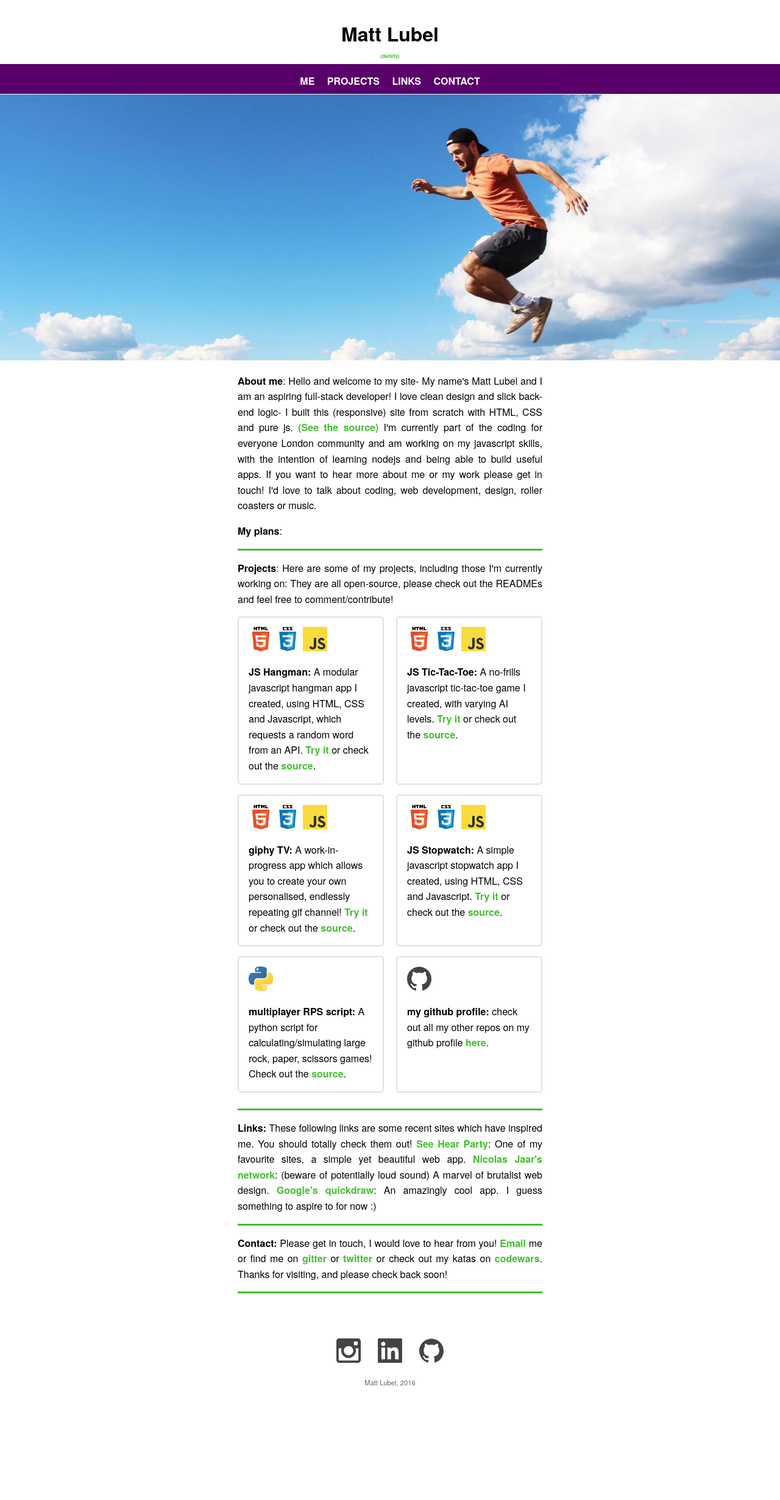
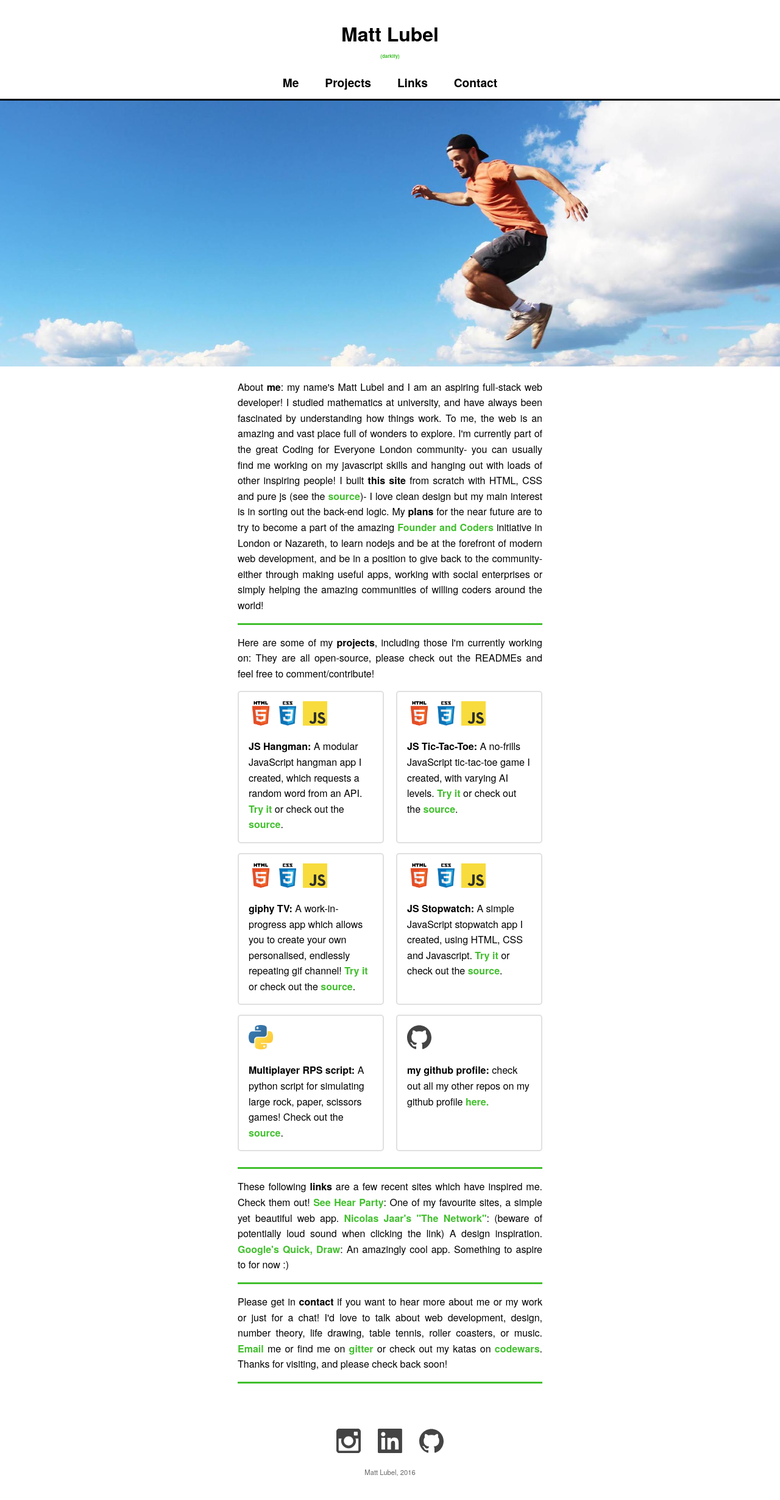
Before and after one commit to mattlub/mattlub.github.io, a plain HTML site: page index.html in a window 1280 px wide. Shown: the whole page at 61% size. Drawn offline with Linux system fonts and the light colour scheme.

Commit message:
clean up

```diff
--- a/index.html
+++ b/index.html
@@ -44,7 +44,7 @@
             </div>
         </div>
 
-        <!-- content
+        <!-- Content
         –––––––––––––––––––––––––––––––––––––––––––––––––– -->
         <div class="content-container">
 
@@ -54,24 +54,27 @@
 
             <div id="about-section" class="section-container">
                 <p>
-                <span class="cool red">About me</span>: Hello and welcome to my site- My
-                name's Matt Lubel and I am an aspiring <span class="red">full-stack developer</span>!
-                I love clean design and slick back-end logic- I built this (responsive) site from scratch with HTML, CSS and pure js.
-                <a class="link" href="http://www.github.com" target="_blank">(See the source)</a>
-                I'm currently part of the coding for everyone London community and am
-                working on my javascript skills, with the intention of learning nodejs and being
-                able to build useful apps.
-                If you want to hear more about me or my work please get in touch! I'd love to talk about
-                coding, web development, design, roller coasters or music.
-                </p>
-                <p>
-                <span class="cool red">My plans</span>:
-
+                About <span class="bold">me</span>: my
+                name's Matt Lubel and I am an aspiring <span class="red">full-stack web developer</span>!
+                I studied mathematics at university, and have always been fascinated by
+                understanding how things work. To me, the web is an amazing and vast place full
+                of wonders to explore. I'm currently part of the great Coding for Everyone London community- you can usually find me
+                working on my javascript skills and hanging out with loads of other inspiring people!
+                I built <span class="bold">this site</span> from scratch with HTML, CSS and pure js
+                (see the <a class="link" href="http://www.github.com/mattlub.github.io" target="_blank">source</a>)-
+                I love clean design but my main interest is in sorting out the back-end logic.
+                My <span class="bold">plans</span> for the near future are to try to become a part of
+                the amazing <a class="link" href="http://www.foundersandcoders.com" target="_blank">Founder and Coders</a>
+                initiative in London or Nazareth, to learn nodejs and be at the
+                forefront of modern web development, and be in a position to give back to the community-
+                either through making useful apps, working with social enterprises or simply helping the amazing
+                communities of willing coders around the world!
                 </p>
             </div>
 
             <div id="projects-section" class="section-container">
-                <p><span class="cool red">Projects</span>: Here are some of my projects, including those I'm currently working on:
+
+                <p>Here are some of my <span class="bold">projects</span>, including those I'm currently working on:
                 They are all open-source, please check out the READMEs and feel free to comment/contribute!</p>
 
                 <div class="projects-container">
@@ -82,9 +85,8 @@
                             <img class="logo" src="images/css.png" alt="css logo">
                             <img class="logo" src="images/js.jpg" alt="js logo">
                         </div>
-                        <p><span class="cool red">JS Hangman:</span> A modular javascript
-                        hangman app I created, using HTML, CSS and Javascript, which
-                        requests a random word from an API.
+                        <p><span class="bold">JS Hangman:</span> A modular JavaScript
+                        hangman app I created, which requests a random word from an API.
                         <a class="link" href="https://mattlub.github.io/js-hangman/" target="_blank">
                         Try it</a> or check out the
                         <a class="link" href="https://github.com/mattlub/js-hangman" target="_blank">source</a>.</p>
@@ -96,8 +98,8 @@
                             <img class="logo" src="images/css.png" alt="css logo">
                             <img class="logo" src="images/js.jpg" alt="js logo">
                         </div>
-                        <p><span class="cool red">JS Tic-Tac-Toe:</span> A no-frills
-                        javascript tic-tac-toe game I created, with varying AI levels.
+                        <p><span class="bold">JS Tic-Tac-Toe:</span> A no-frills
+                        JavaScript tic-tac-toe game I created, with varying AI levels.
                         <a class="link" href="https://mattlub.github.io/js-tic-tac-toe/" target="_blank">
                         Try it</a> or check out the
                         <a class="link" href="https://github.com/mattlub/js-tic-tac-toe" target="_blank">source</a>.</p>
@@ -109,7 +111,7 @@
                             <img class="logo" src="images/css.png" alt="css logo">
                             <img class="logo" src="images/js.jpg" alt="js logo">
                         </div>
-                        <p><span class="cool red">giphy TV:</span> A work-in-progress app which
+                        <p><span class="bold">giphy TV:</span> A work-in-progress app which
                         allows you to create your own personalised, endlessly repeating
                         gif channel!
                         <a class="link" href="https://mattlub.github.io/giphy-tv/" target="_blank">
@@ -123,7 +125,7 @@
                             <img class="logo" src="images/css.png" alt="css logo">
                             <img class="logo" src="images/js.jpg" alt="js logo">
                         </div>
-                        <p><span class="cool red">JS Stopwatch:</span> A simple javascript
+                        <p><span class="bold">JS Stopwatch:</span> A simple JavaScript
                         stopwatch app I created, using HTML, CSS and Javascript.
                         <a class="link" href="https://mattlub.github.io/js-stopwatch/" target="_blank">
                         Try it</a> or check out the
@@ -134,18 +136,18 @@
                         <div class="logos-container">
                             <img class="logo" src="images/python.png" alt="python logo">
                         </div>
-                        <p><span class="cool red">multiplayer RPS script:</span> A python
-                        script for calculating/simulating large rock, paper, scissors games!
-                        Check out the <a class="link" href="https://github.com/mattlub/rps" target="_blank">source</a>.</p>
+                        <p><span class="bold">Multiplayer RPS script:</span> A python
+                        script for simulating large rock, paper, scissors games!
+                        Check out the <a class="link" href="https://github.com/mattlub/multiplayer-RPS-simulator" target="_blank">source</a>.</p>
                     </div>
 
                     <div class="project">
                         <div class="logos-container">
                             <img class="logo" src="images/github.svg" alt="github logo">
                         </div>
-                        <p><span class="cool red">my github profile:</span> check out all my other repos
+                        <p><span class="bold">my github profile:</span> check out all my other repos
                         on my github profile
-                        <a class="link" href="https://github.com/" target="_blank">
+                        <a class="link" href="https://github.com/mattlub" target="_blank">
                         here.</a></p>
                     </div>
 
@@ -154,21 +156,21 @@
             </div>
 
             <div id="links-section" class="section-container">
-                <p><span class="cool red">Links:</span>
-                These following links are some recent sites which have inspired me.
-                You should totally check them out!
+                <p>These following <span class="bold">links</span>
+                are a few recent sites which have inspired me.
+                Check them out!
                 <a class="link" href="http://www.seehearparty.com" target="_blank">See Hear Party</a>: One of my favourite sites, a simple yet beautiful web app.
-                <a class="link" href="http://www.other-people.network" target="_blank">Nicolas Jaar's network</a>: (beware of potentially loud sound) A marvel of brutalist web design.
-                <a class="link" href="https://quickdraw.withgoogle.com/" target="_blank">Google's quickdraw</a>: An amazingly cool app. I guess something to aspire to for now :)</br>
+                <a class="link" href="http://www.other-people.network" target="_blank">Nicolas Jaar's "The Network"</a>: (beware of potentially loud sound when clicking the link) A design inspiration.
+                <a class="link" href="https://quickdraw.withgoogle.com/" target="_blank">Google's Quick, Draw</a>: An amazingly cool app. Something to aspire to for now :)</br>
                 </p>
             </div>
 
             <div id="contact-section" class="section-container">
-                <p><span class="cool red">Contact:</span>
-                Please get in touch, I would love to hear from you!
-                <a class="link" target="_blank" href="mailto:matt_lubel@hotmail.com">Email</a> me or
+                <p>Please get in <span class="bold">contact </span>
+                if you want to hear more about me or my work or just for a chat! I'd love to talk about
+                web development, design, number theory, life drawing, table tennis, roller coasters, or music.
+                <a class="link" href="mailto:matt_lubel@hotmail.com">Email</a> me or
                 find me on <a class="link" target="_blank" href="https://gitter.im/mattlub">gitter</a> or
-                <a class="link" target="_blank" href="https://twitter.com/mattlubel">twitter</a> or
                 check out my katas on <a class="link" href="https://www.codewars.com/users/mattlub/authored" target="_blank">codewars</a>.
                 Thanks for visiting, and please check back soon!
                 </p>
@@ -182,13 +184,13 @@
         <div class="footer-container">
             <footer>
                 <nav class="social-links">
-                    <a href="instagram.com">
+                    <a href="https://www.instagram.com/mattrl" target="_blank">
                         <img src="images/instagram.svg" alt="instagram logo">
                     </a>
-                    <a href="linkedin.com">
+                    <a href="www.linkedin.com" target="_blank">
                         <img src="images/linkedin.svg" alt="linkedin logo">
                     </a>
-                    <a href="github.com">
+                    <a href="https://github.com/mattlub" target="_blank">
                         <img src="images/github.svg" alt="github logo">
                     </a>
                 </nav>
--- a/main.css
+++ b/main.css
@@ -27,14 +27,6 @@ div {
     -webkit-transition: all 1s ease;
 }
 
-body.dark .header-container {
-    background-color: #000238;
-}
-
-body.dark .main-title {
-    color: white;
-}
-
 .main-title {
     padding-top: 1em;
     margin: 0px auto;
@@ -49,7 +41,7 @@ body.dark .main-title {
 }
 
 #navbar-ghost {
-    height: 50px;
+    height: 60px;
 }
 
 .hidden {
@@ -58,21 +50,13 @@ body.dark .main-title {
 
 .nav-container {
     text-align:center;
-    height: 50px;
-    background-color: #5A006B;
+    height: 60px;
+    background-color:white;
     box-sizing: border-box;
-    border-bottom: 1px solid #ffffff;
+    border-bottom: 3px solid black;
     -webkit-transition: all 1s ease;
     overflow-x: auto;
     overflow-y:hidden;
-}
-
-.nav-container.dark {
-    border-bottom: 1px solid white;
-}
-
-.nav-container.dark a {
-    color: white;
 }
 
 .nav {
@@ -91,10 +75,9 @@ body.dark .main-title {
 
 .nav a {
     text-decoration: none;
-    font-size: 1em;
+    font-size: 1.2em;
     font-weight: 600;
-    color: white;
-    text-transform: uppercase;
+    color: black;
     margin: 0em 0.5em;
     -webkit-transition: all 0.3s ease;
 }
@@ -107,6 +90,22 @@ body.dark .main-title {
     display:none;
 }
 
+body.dark .header-container {
+    background-color: #000238;
+}
+
+body.dark .main-title {
+    color: white;
+}
+
+body.dark .nav a {
+    color: white;
+}
+
+body.dark .nav-container {
+    background-color: #5A006B;
+    border-bottom: 3px solid white;
+}
 
 /* CONTENT AREA
 --------------------------- */
@@ -120,8 +119,7 @@ body.dark .main-title {
     width: 100%;
 }
 
-
-/* general sections- eg about, projects
+/* SECTIONS AND PROJECTS
 --------------------------- */
 
 .section-container {
@@ -169,10 +167,6 @@ body.dark .main-title {
     height: 40px;
 }
 
-.project.dark {
-    background-color: #000;
-}
-
 .project:hover {
     border: 2px solid #abff77;
 }
@@ -181,11 +175,15 @@ body.dark .main-title {
     line-height: 1.6;
 }
 
+body.dark .project {
+    background-color: #000;
+}
+
 
 /* special font styles
 --------------------------- */
 
-.cool {
+.bold {
     font-weight: 700;
 }
 
@@ -200,17 +198,6 @@ body.dark .main-title {
     color: #779999;
 }
 
-.redd {
-    color:#FF1414;
-}
-
-.blue {
-    color: blue;
-}
-
-.green {
-    color: #41BF2D;
-}
 
 
 /* footer
@@ -223,10 +210,6 @@ body.dark .main-title {
     background-color: #ffffff;
     text-align: center;
     -webkit-transition: all 1s ease;
-}
-
-.footer-container.dark {
-    background-color: #0C0C0C;
 }
 
 .social-links a {
@@ -252,6 +235,9 @@ footer p {
     font-size: 0.7em;
 }
 
+body.dark .footer-container {
+    background-color: #0C0C0C;
+}
 
 /* media queries
 --------------------------- */
@@ -290,8 +276,8 @@ footer p {
         margin-right: auto;
     }
 
-    .content-container {
-
+    .nav a{
+        margin: 0em 1em;
     }
 
     .section-container {
--- a/script.js
+++ b/script.js
@@ -4,14 +4,7 @@ document.addEventListener("DOMContentLoaded", function () {
     var FPS = 10;
     var ANIMATION_DURATION = 200;
 
-    // copied from SO, good method to get height of document which is more consistent
-    // across browsers
-    var body = document.body,
-        html = document.documentElement;
-    var bodyHeight = Math.max(body.scrollHeight, body.offsetHeight, html.clientHeight, html.scrollHeight, html.offsetHeight );
-    var windowHeight = window.innerHeight;
-
-    // navbar fixing and auto-scrolling logic
+    // navbar fixing logic
     var nav = document.getElementById("navbar");
     var navGhost = document.getElementById("navbar-ghost");
     var navOffsetTop = nav.offsetTop;
@@ -44,17 +37,9 @@ document.addEventListener("DOMContentLoaded", function () {
     // add functionality for darkify button
     var darkifyButton = document.getElementById("darkify-button");
     darkifyButton.addEventListener("click", darkify);
-    var navContainer = document.getElementsByClassName("nav-container")[0];
-    var footerContainer = document.getElementsByClassName("footer-container")[0];
-    var projectsArray = document.getElementsByClassName("project");
 
     function darkify () {
         document.body.classList.toggle("dark");
-        // navContainer.classList.toggle("dark");
-        footerContainer.classList.toggle("dark");
-        for (var i=0; i<projectsArray.length; i++) {
-            projectsArray[i].classList.toggle("dark");
-        }
     }
 
     // add functionality for clicking nav buttons
@@ -98,9 +83,4 @@ document.addEventListener("DOMContentLoaded", function () {
         }, refreshTime);
     };
 
-    // add logic for window resize
-    window.onresize = updateVariables;
-    function updateVariables () {
-    };
-
 });
```
Also changed, not shown: 1 other file.
